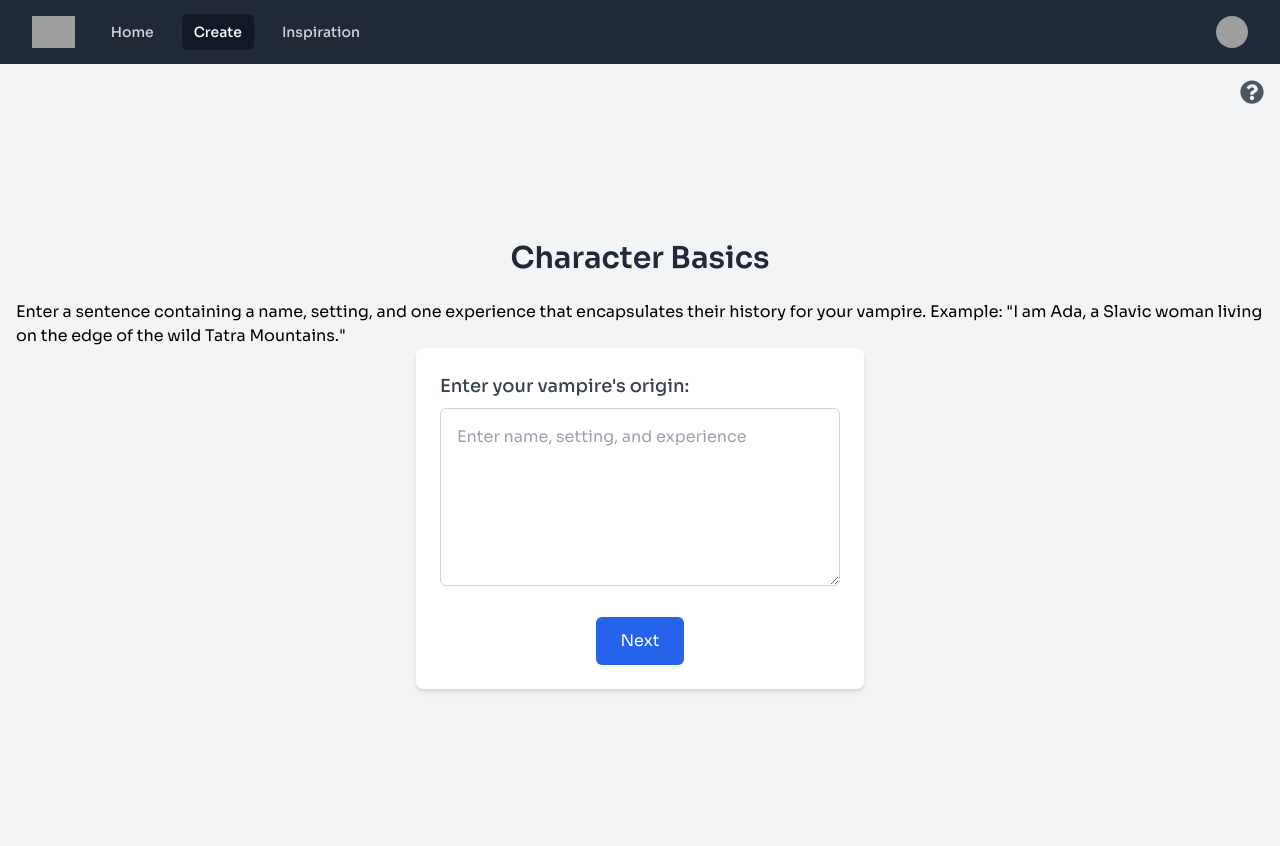
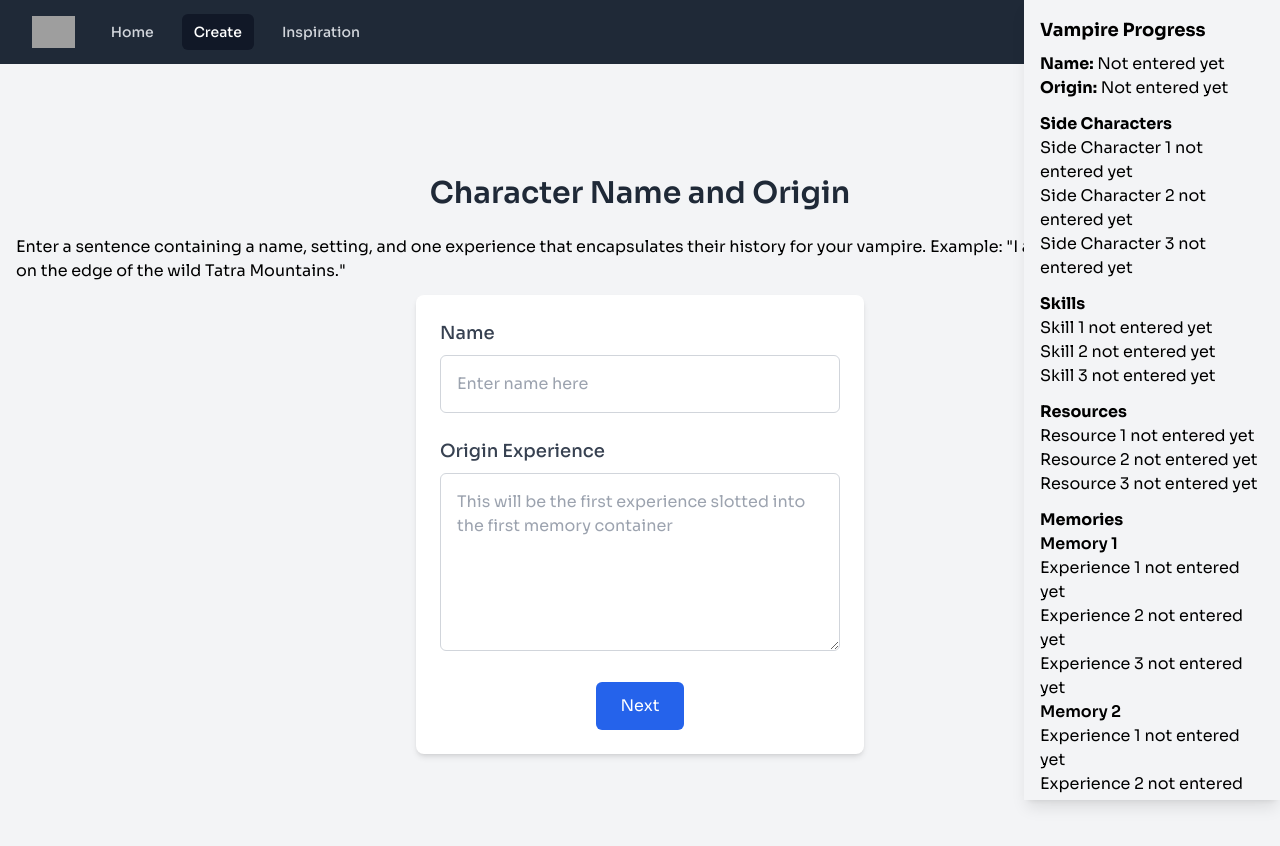
Before and after one commit to kellyjellykitten/vampire-game, a React (Vite) app: page /create/name in a window 1280 px wide. Shown: the top 846 px of the page. Built offline with nearby package versions, Linux system fonts and the light colour scheme; grey boxes are pictures that could not be loaded.

Commit message:
character now stored as an object with nested properties/arrays using Context and ContextProvider; created basic sidebar showing progress of creation

```diff
--- a/src/App.jsx
+++ b/src/App.jsx
@@ -1,4 +1,5 @@
 import { Route, createBrowserRouter, createRoutesFromElements, RouterProvider } from 'react-router-dom';
+import { VampireProvider } from './VampireContext';
 import MainLayout from './layouts/MainLayout';
 import HomePage from './pages/HomePage';
 import CreatePage from './pages/CreatePage';
@@ -32,6 +33,10 @@ const router = createBrowserRouter(
 );
 
 const App = () => {
-  return <RouterProvider router={router} />
+    return (
+      <VampireProvider>
+        <RouterProvider router={router} />
+      </VampireProvider>
+  );
 };
 export default App
--- /dev/null
+++ b/src/VampireContext.jsx
@@ -0,0 +1,43 @@
+import { createContext, useContext, useState, useEffect } from 'react';
+
+//Create the context
+const VampireContext = createContext();
+
+//Character provider component
+// eslint-disable-next-line react/prop-types
+export const VampireProvider = ({ children }) => {
+    const [vampire, setVampire] = useState(() => {
+        //Load from localstorage or initialize the character object
+        const savedVampire = localStorage.getItem("vampire");
+        return savedVampire
+            ? JSON.parse(savedVampire)
+            : {
+                name: "",
+                sideCharacters: ["", "", ""],
+                skills: ["", "", ""],
+                resources: ["", "", ""],
+                memories: [
+                    { id: "1", experiences: ["", "", ""]},
+                    { id: "2", experiences: ["", "", ""]},
+                    { id: "3", experiences: ["", "", ""]},
+                    { id: "4", experiences: ["", "", ""]},
+                    { id: "5", experiences: ["", "", ""]},
+                ],
+                conversion: { immortal: "", mark: "" },
+            };
+    });
+    //Save to localstorage whenever characte updates
+    useEffect(() => {
+        localStorage.setItem("vampire", JSON.stringify(vampire));
+    }, [vampire]);
+
+    return (
+        <VampireContext.Provider value={{ vampire, setVampire }}>
+            {children}
+        </VampireContext.Provider>
+    );
+};
+
+//Custom hook to use the character state in any component
+// eslint-disable-next-line react-refresh/only-export-components
+export const useVampire = () => useContext(VampireContext);
--- /dev/null
+++ b/src/components/VampireProgress.jsx
@@ -0,0 +1,52 @@
+import { useVampire } from '../VampireContext';
+
+const VampireProgress = () => {
+    const { vampire } = useVampire();
+
+    return (
+        <div className="fixed right-0 top-0 h-screen w-64 p-4 bg-gray-100 shadow-lg overflow-y-auto">
+            <h1 className="text-lg font-bold mb-2">Vampire Progress</h1>
+            <p><strong>Name:</strong> {vampire.name || "Not entered yet"}</p>
+            <p><strong>Origin:</strong> {vampire.memories[0].experiences[0] || "Not entered yet"}</p>
+
+            <h2 className="font-bold mt-3">Side Characters</h2>
+            <ul>
+                {vampire.sideCharacters.map((sc, index) => (
+                    <li key={index}>{sc || `Side Character ${index + 1} not entered yet`}</li>
+                ))}
+            </ul>
+
+            <h2 className="font-bold mt-3">Skills</h2>
+            <ul>
+                {vampire.skills.map((skill, index) => (
+                    <li key={index}>{skill || `Skill ${index + 1} not entered yet`}</li>
+                ))}
+            </ul>
+
+            <h2 className="font-bold mt-3">Resources</h2>
+            <ul>
+                {vampire.resources.map((resource, index) => (
+                    <li key={index}>{resource || `Resource ${index + 1} not entered yet`}</li>
+                ))}
+            </ul>
+
+            <h2 className="font-bold mt-3">Memories</h2>
+            {vampire.memories.map((memory, index) => (
+                <div key={index}>
+                    <p className="font-semibold">Memory {index + 1}</p>
+                    <ul>
+                        {memory.experiences.map((exp, expIndex) => (
+                            <li key={expIndex}>{exp || `Experience ${expIndex + 1} not entered yet`}</li>
+                        ))}
+                    </ul>
+                </div>
+            ))}
+
+            <h2 className="font-bold mt-3">Conversion</h2>
+            <p><strong>Immortal:</strong> {vampire.conversion?.[0]?.immortal || "Not entered yet"}</p>
+            <p><strong>Mark:</strong> {vampire.conversion?.[0]?.mark || "Not entered yet"}</p>
+        </div>
+    )
+}
+
+export default VampireProgress;
--- a/src/pages/SideCharactersPage.jsx
+++ b/src/pages/SideCharactersPage.jsx
@@ -1,37 +1,19 @@
-import { useState, useEffect } from 'react';
+import { useState } from 'react';
 import { useNavigate } from 'react-router-dom';
+import { useVampire } from '../VampireContext';
 import HelpModal from '../components/HelpModal';
 import NextButton from '../components/NextButton';
 import BackButton from '../components/BackButton';
 
 const SideCharactersPage = () => {
-    // State for the 3 side characters. Initialize array w/ 3 objects
-    const [sideCharacters, setSideCharacters] = useState([
-        { description: '' },
-        { description: '' },
-        { description: '' }
-    ]);
+    const { vampire, setVampire } = useVampire();
+    const [sideCharacters, setSideCharacters] = useState(vampire.sideCharacters)
 
     const navigate = useNavigate();
 
-    const [name, setName] = useState("");
-    useEffect(() => {
-        const storedName = localStorage.getItem("vampireName");
-        if (storedName) {
-            setName(storedName);
-        }
-    }, [])
-
-    const handleChange = (index, value) => {
-        const updatedSideCharacters = [...sideCharacters];
-        updatedSideCharacters[index].description = value;
-        setSideCharacters(updatedSideCharacters);
-    };
-
     const handleSubmit = (event) => {
         event.preventDefault();
-        localStorage.setItem("vampireSideCharacters", JSON.stringify(sideCharacters));
-        console.log('Side characters:', sideCharacters)
+        setVampire((prev) => ({ ...prev, sideCharacters }));
         navigate('/create/skills');
     };
 
@@ -42,9 +24,10 @@ const SideCharactersPage = () => {
 
     return (
         <div className="relative flex flex-col items-center justify-center min-h-screen bg-gray-100 p-4">
-            <div className="p-4">
-                <h2 className="font-semibold">Character Info</h2>
-                <p className="mt-2">Character Name: {name || "No name provided"}</p>
+            <div className="p-4 mb-6 border rounded bg-gray-100">
+                <h2 className="text-lg font-bold">Vampire Info</h2>
+                <p><strong>Name:</strong> {vampire.name || "Not entered"}</p>
+                <p><strong>Origin:</strong> {vampire.memories[0].experiences[0] || "Not entered"}</p>
             </div>
             <h1 className="text-3xl font-semibold text-gray-800 mb-6">Create Three Mortal Characters</h1>
             <p>In one sentence each, create three characters that have some relationship to your soon-to-be-vampire. Describe their name and relationship.</p>
@@ -53,13 +36,17 @@ const SideCharactersPage = () => {
             {sideCharacters.map((sideCharacter, index) => (
                 <div key={index} className="mb-6">
                     {/* "for" references each textarea's unique id (description-0m description-1, description-2) for screen readers */}
-                    <label htmlFor={`description-${index}`} className="block text-lg font-medium text-gray-700 mb-2">Character {index + 1}</label>
+                    <label htmlFor={`description-${index}`} className="block text-lg font-medium text-gray-700 mb-2">Side Character {index + 1}</label>
                     {/* name attribute is added in case need to submit form data to backend */}
                     <textarea
-                        id={`description-${index}`}
-                        name={`sideCharacterDescription-${index}`}
-                        value={sideCharacter.description}
-                        onChange={(e) => handleChange(index, e.target.value)}
+                        id="sideCharacter"
+                        name="sideCharacter"
+                        value={sideCharacter}
+                        onChange={(e) => {
+                            const updatedSideCharacters = [...sideCharacters];
+                            updatedSideCharacters[index] = e.target.value;
+                            setSideCharacters(updatedSideCharacters);
+                        }}
                         placeholder="Enter description here"
                         required
                         rows="3"
--- a/src/pages/VampireNamePage.jsx
+++ b/src/pages/VampireNamePage.jsx
@@ -1,10 +1,15 @@
 import { useState } from 'react';
 import { useNavigate } from 'react-router-dom';
+import { useVampire } from '../VampireContext';
+import VampireProgress from '../components/VampireProgress';
 import NextButton from '../components/NextButton';
 import HelpModal from '../components/HelpModal';
 
 const VampireNamePage = () => {
-    const [name, setName] = useState("");
+    const { vampire, setVampire } = useVampire();
+
+    const [name, setName] = useState(vampire.name || "");
+    const [origin, setOrigin] = useState(vampire.memories[0].experiences[0] || "");
 
     const navigate = useNavigate();
 
@@ -14,24 +19,42 @@ const VampireNamePage = () => {
 
     const handleSubmit = (e) => {
         e.preventDefault();
-        localStorage.setItem("vampireName", name);
-        console.log('Name:', name)
+        setVampire((prev) => ({
+            ...prev,
+            name,
+            memories: prev.memories.map((memory, index) =>
+                index === 0 ? { ...memory, experiences: [origin, ...memory.experiences.slice(1)] } : memory
+            ),
+        }));
         navigate('/create/characters');
     };
 
     return (
         <div className="relative flex flex-col items-center justify-center min-h-screen bg-gray-100 p-4">
-            <h1 className="text-3xl font-semibold text-gray-800 mb-6">Character Basics</h1>
-            <p>Enter a sentence containing a name, setting, and one experience that encapsulates their history for your vampire. Example: &quot;I am Ada, a Slavic woman living on the edge of the wild Tatra Mountains.&quot;</p>
+            <h1 className="text-3xl font-semibold text-gray-800 mb-6">Character Name and Origin</h1>
+            <p className="mb-3">Enter a sentence containing a name, setting, and one experience that encapsulates their history for your vampire. Example: &quot;I am Ada, a Slavic woman living on the edge of the wild Tatra Mountains.&quot;</p>
         <form onSubmit={handleSubmit} className="w-full max-w-md bg-white p-6 rounded-lg shadow-md">
             <div className="mb-6">
-                <label htmlFor="name" className="block text-lg font-medium text-gray-700 mb-2">Enter your vampire&apos;s origin:</label>
-                <textarea
+                <label htmlFor="name" className="block text-lg font-medium text-gray-700 mb-2">Name</label>
+                <input
+                    type="text"
                     id="name"
                     name="name"
                     value={name}
                     onChange={(e) => setName(e.target.value)}
-                    placeholder="Enter name, setting, and experience"
+                    placeholder="Enter name here"
+                    required
+                    className="w-full p-4 border border-gray-300 rounded-md focus:outline-none focus:ring-2 focus:ring-blue-500 focus:border-blue-500"
+                />
+            </div>
+            <div className="mb-6">
+                <label htmlFor="name" className="block text-lg font-medium text-gray-700 mb-2">Origin Experience</label>
+                <textarea
+                    id="origin"
+                    name="origin"
+                    value={origin}
+                    onChange={(e) => setOrigin(e.target.value)}
+                    placeholder="This will be the first experience slotted into the first memory container"
                     required
                     rows="6"
                     className="w-full p-4 border border-gray-300 rounded-md focus:outline-none focus:ring-2 focus:ring-blue-500 focus:border-blue-500"
@@ -44,6 +67,7 @@ const VampireNamePage = () => {
         <HelpModal
             content="Enter the name of your vampire blach bderkeb blah ablach blah blah blah"
         />
+        <VampireProgress />
         </div>
     )
 }
```
